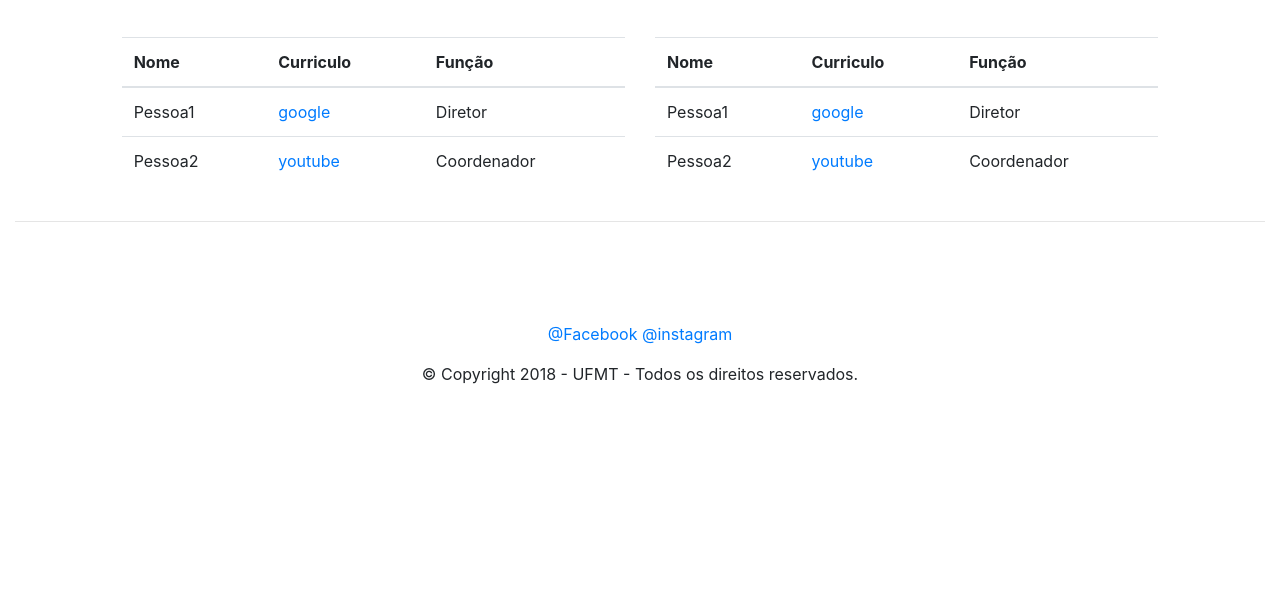
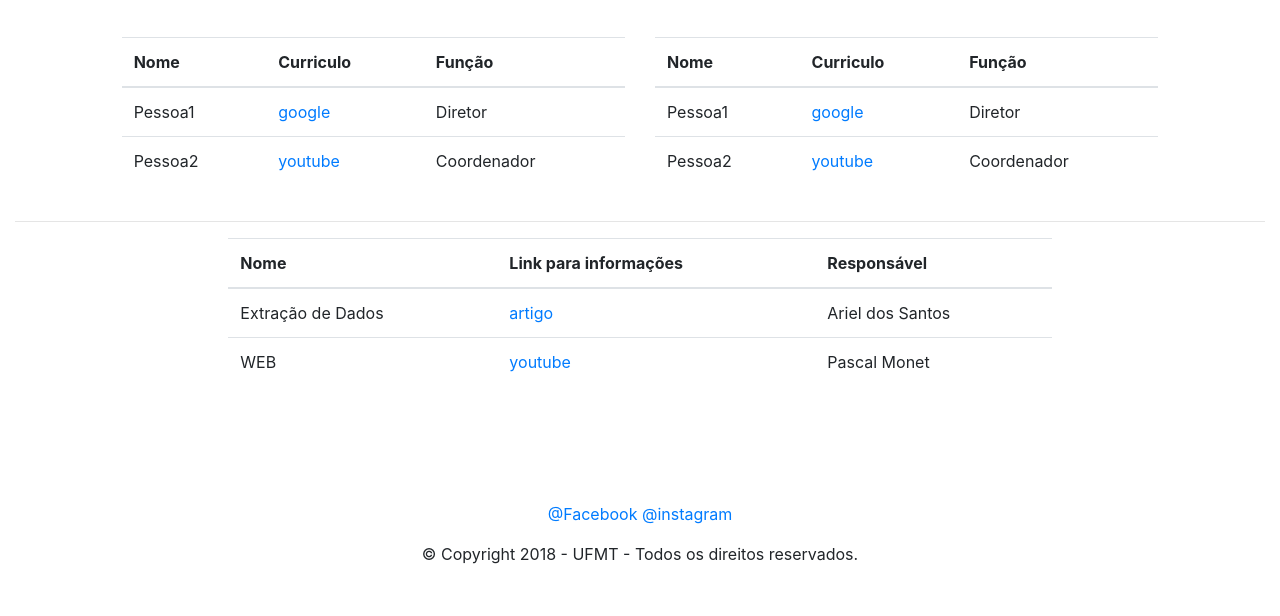
Before and after one commit to PascalBreno/Site-Eit, a PHP site: page /laboratorios.php in a window 1280 px wide. Shown: the part 1061-1677 px from the top of the page. Before the commit the page ends 1445 px from the top, so only its background shows below. Run offline with PHP 8.4, Linux system fonts and the light colour scheme.

Commit message:
Tabela com projetos

```diff
--- a/laboratorios.php
+++ b/laboratorios.php
@@ -133,7 +133,7 @@
   </div>
   <div class="col col-md-5">
   <h2 class="responsaveis"> <center>Equipe</center></h2>
-  <table class="table table-hover tabelaresponsaveistd" id="tabelaresponsavel">
+  <table class="table table-hover tabelaresponsaveistd" id="tabelaEquipe">
       <thead>
         <tr>
         <th>Nome</th>
@@ -157,7 +157,31 @@
 </div>
 <hr class ="linhaabaixo"/>
 <!-- Fim do nome dos responsáveis e Equipe -->
-
+<div class="row">
+  <div class="col col-md-2"></div>
+  <div class="col col-md-8">
+    <table class="table table-hover tabelaresponsaveistd" id="tabelaProjetos">
+      <thead>
+      <tr>
+        <th>Nome</th>
+        <th>Link para informações</th>
+        <th>Responsável</th>
+      </tr>
+      </thead>
+      <tr>
+        <td>Extração de Dados</td>
+        <td><a href="www.google.com.br" TARGET="_blank">artigo</a></td>
+        <td>Ariel dos Santos</td>
+      </tr>
+      <tr>
+        <td>WEB</td>
+        <td><a HREF="www.youtube.com.br" TARGET="_blank">youtube</a></td>
+        <td>Pascal Monet</td>
+      </tr>
+    </table>
+  </div>
+  <div class="col col-md-2"></div>
+</div>
 
 <footer class="mainfooter" style="bottom:0px;"role="contentinfo">
     <div >
```
